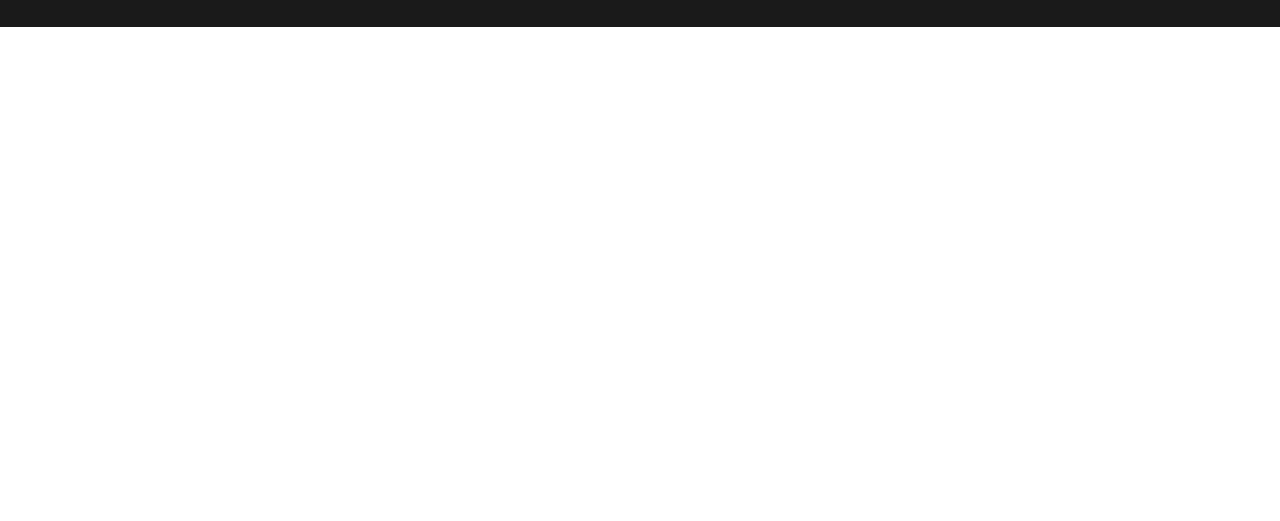
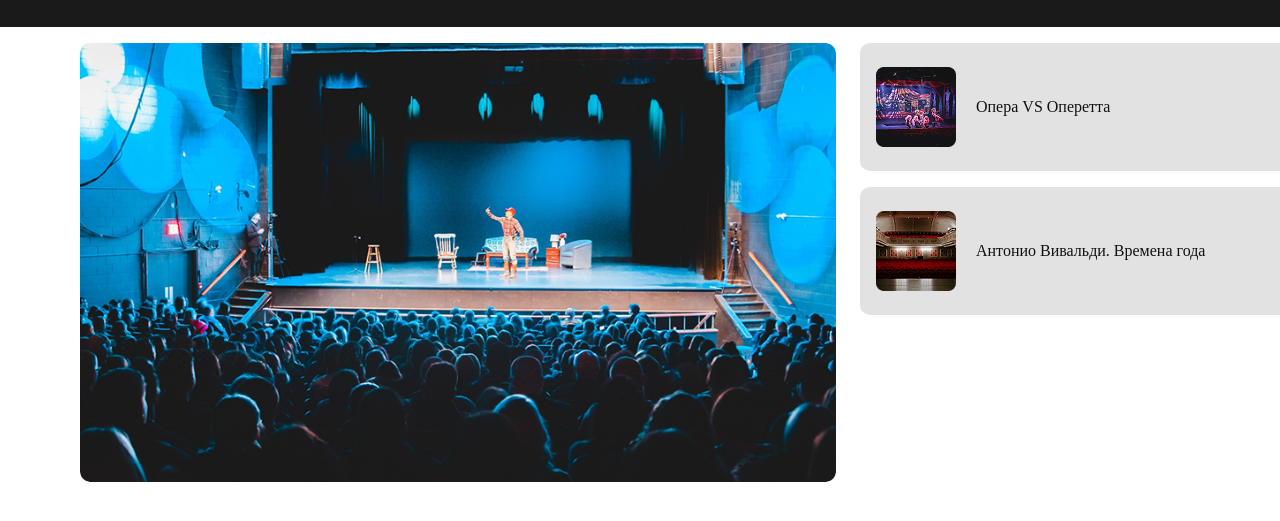
Before and after one commit to ColomnToil/movie, a plain HTML site: page index.html in a window 1280 px wide. Shown: the part 51-572 px from the top of the page. Drawn offline with Linux system fonts and the light colour scheme.

Commit message:
add poster

```diff
--- a/index.html
+++ b/index.html
@@ -9,6 +9,7 @@
 </head>
 
 <body>
+
     <header>
         <nav>
             <div class="container">
@@ -25,6 +26,25 @@
         </nav>
     </header>
 
+    <div class="slider">
+        <div class="events-block">
+            <div class="events-main">
+                <img src="images/slider__main-image.png" alt="Главное событие" class="events-main_image">
+            </div>
+
+            <div class="events-list">
+                <a href="#" class="event-card">
+                    <div class="event-card_img"><img src="images/thumb-slider__image.png" alt=""></div>
+                    <div class="event-card_text">Опера VS Оперетта</div>
+                </a>
+                <a href="#" class="event-card">
+                    <div class="event-card_img"><img src="images/thumb-slider__image (1).png" alt=""></div>
+                    <div class="event-card_text">Антонио Вивальди. Времена года</div>
+                </a>
+            </div>
+        </div>
+    </div>
+
 </body>
 
 </html>
--- a/style.css
+++ b/style.css
@@ -1,6 +1,7 @@
-body{
+body {
     margin: 0;
 }
+
 nav {
     background-color: #1a1a1a;
     color: #fff;
@@ -9,6 +10,7 @@ nav {
     align-items: center;
     padding: 30px 0;
 }
+
 .container {
     max-width: 1100px;
     width: 100%;
@@ -16,20 +18,24 @@ nav {
     display: flex;
     align-items: center;
 }
+
 nav .logo {
     margin-right: auto;
     padding-left: 20px;
     font-size: 14px;
 }
+
 nav ul {
     list-style: none;
     display: flex;
     margin: 0;
     padding: 0;
 }
+
 nav ul li {
     margin: 0 15px;
 }
+
 nav ul li::before {
     content: '';
     position: relative;
@@ -40,11 +46,75 @@ nav ul li::before {
     margin-right: 10px;
     transform: translate(0, -50%) scaleY(1.1) rotate(45deg);
 }
+
 nav ul li a {
     color: #fff;
     text-decoration: none;
     font-size: 14px;
 }
+
 nav ul li a:hover {
     text-decoration: underline;
 }
+
+.slider {
+    padding: 16px 20px;
+}
+
+.events-block {
+    max-width: 1120px;
+    margin: 0 auto;
+    display: grid;
+    grid-template-columns: 1fr 340px;
+    gap: 24px;
+}
+
+.events-main {
+    background: #e6e6e6;
+    border-radius: 10px;
+    overflow: hidden;
+}
+
+.events-main_image {
+    display: block;
+    width: 100%;
+    height: 100%;
+    min-height: 360px;
+    object-fit: cover;
+}
+
+.events-list {
+    display: flex;
+    flex-direction: column;
+    gap: 16px;
+}
+
+.event-card {
+    display: grid;
+    grid-template-columns: 88px 1fr;
+    align-items: center;
+    gap: 16px;
+    text-decoration: none;
+    color: #111;
+    background: #e2e2e2;
+    border-radius: 10px;
+    padding: 12px;
+    width: 416px;
+    height: 104px;
+}
+
+.event-card_img {
+    display: flex;
+    justify-content: center;
+    align-items: center;
+    width: 100%;
+    height: 100%;
+    border-radius: 8px;
+}
+
+.event-card_text {
+    font-size: 16px;
+    line-height: 1.4;
+    color: #111;
+    font-weight: 500;
+}
```
Also changed, not shown: images/slider__main-image.png (added), images/thumb-slider__image (1).png (added), images/thumb-slider__image.png (added). Lines whose indentation alone changed are shown as unchanged.
